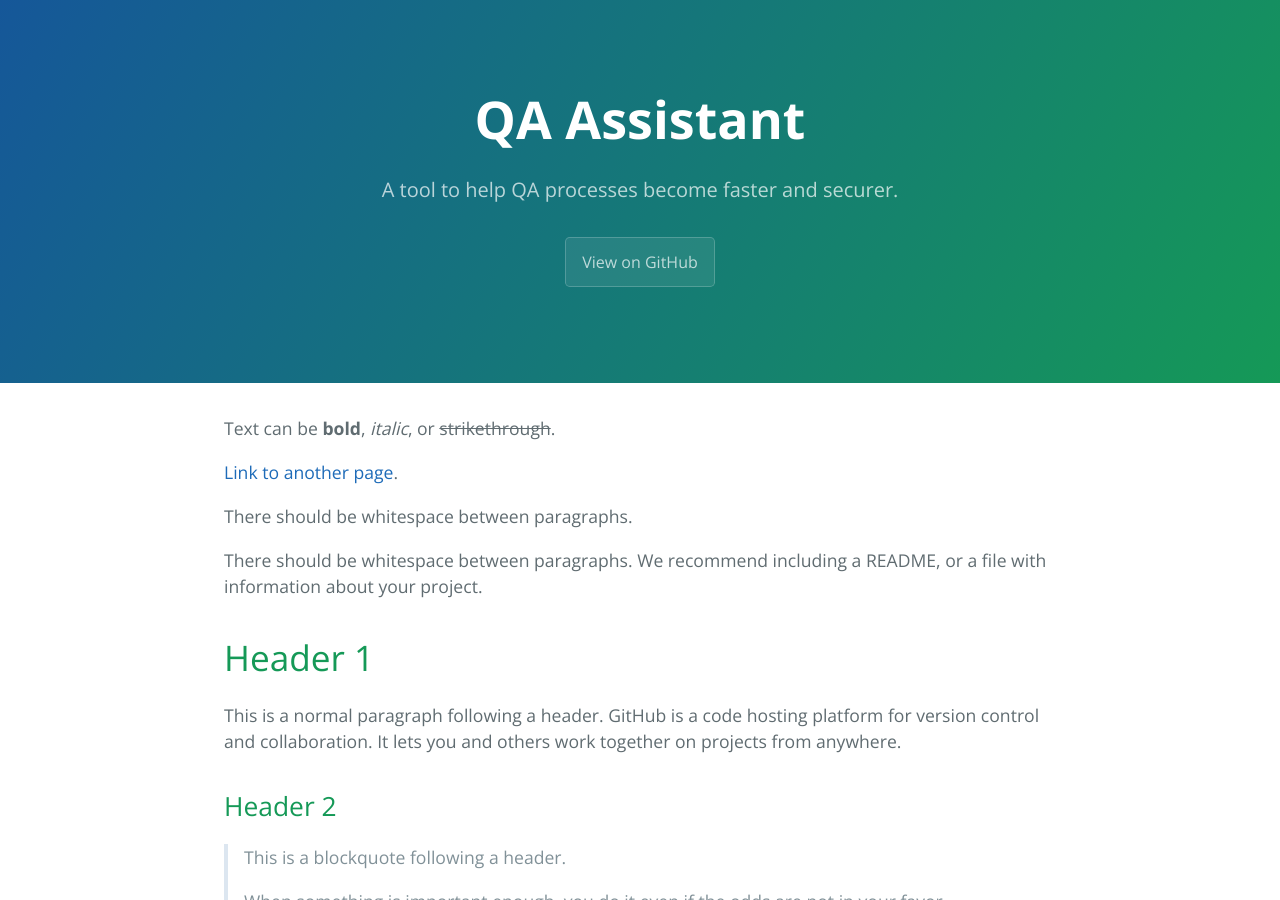
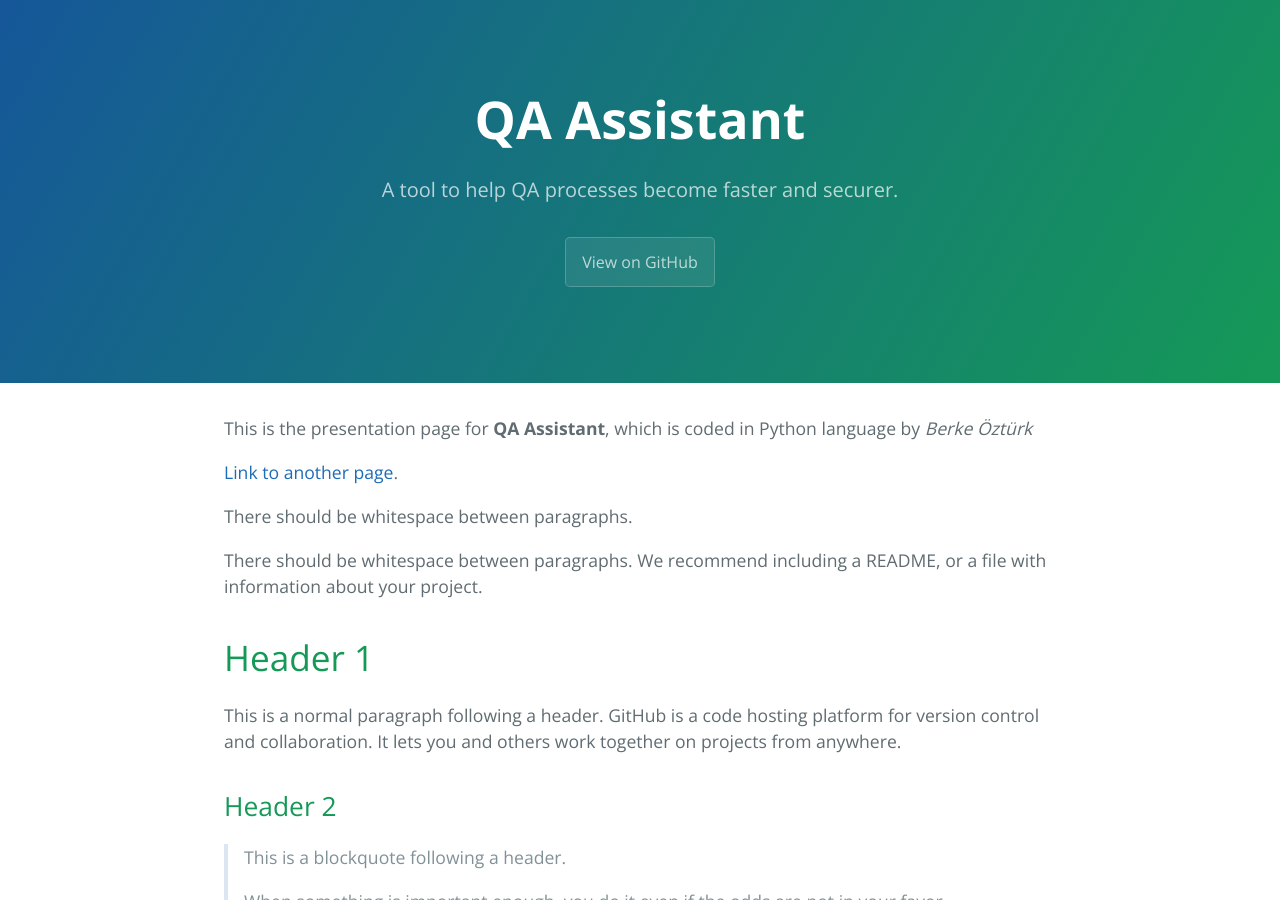
Before and after one commit to berkeozturk/QA-Assistant, a Jekyll site: the page built from index.md, in a window 1280 px wide and 900 px high. Built offline with Jekyll 4.4.1, drawn with Linux system fonts in a browser that asks for light colours.

Commit message:
Update index.md

```diff
--- a/index.md
+++ b/index.md
@@ -2,7 +2,7 @@
 layout: default
 ---
 
-Text can be **bold**, _italic_, or ~~strikethrough~~.
+This is the presentation page for **QA Assistant**, which is coded in Python language by _Berke Öztürk_
 
 [Link to another page](./another-page.html).
 
```
